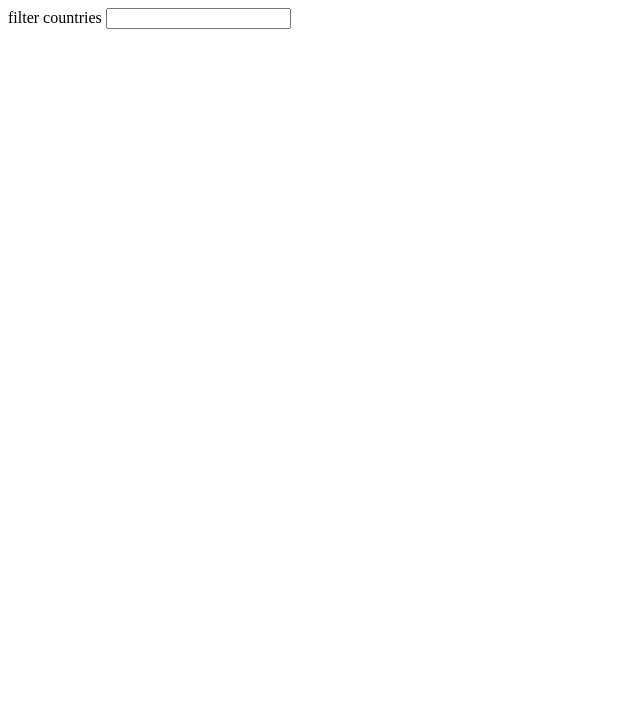
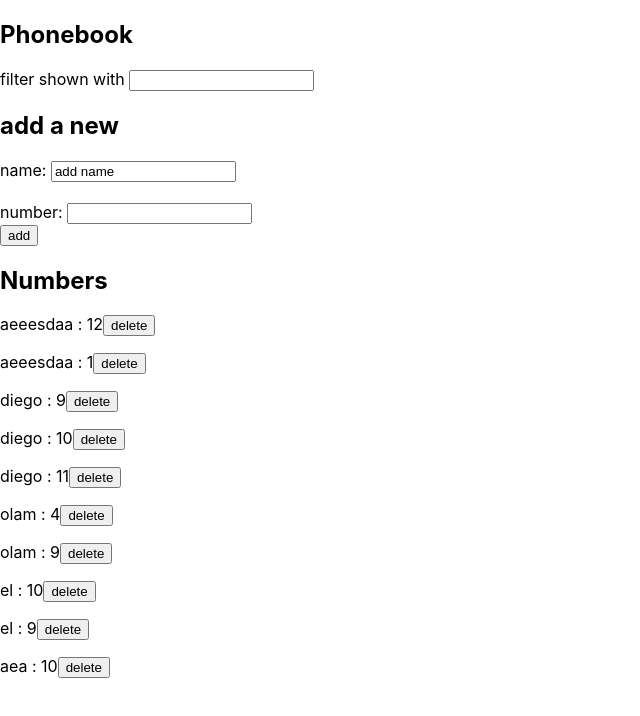
Before and after one commit to olamcastillo/part-2, a React (Create React App) app: page / in a window 1280 px wide. Shown: the top 716 px of the page, without its empty margins (0-640 px from the left). Built offline with nearby package versions, Linux system fonts and the light colour scheme; no server answers; data requests are answered from the project's data file.

Commit message:
2.15 - 2.18

```diff
--- a/db.json
+++ b/db.json
@@ -1,24 +1,54 @@
 {
-  "persons":[
+  "persons": [
     {
-      "name": "Arto Hellas",
-      "number": "040-123456",
-      "id": 1
+      "name": "aeeesdaa",
+      "id": 1,
+      "number": "12"
     },
     {
-      "name": "Ada Lovelace",
-      "number": "39-44-5323523",
-      "id": 2
+      "name": "aeeesdaa",
+      "id": 2,
+      "number": "1"
     },
     {
-      "name": "Dan Abramov",
-      "number": "12-43-234345",
-      "id": 3
+      "name": "diego",
+      "id": 3,
+      "number": "9"
     },
     {
-      "name": "Mary Poppendieck",
-      "number": "39-23-6423122",
-      "id": 4
+      "name": "diego",
+      "id": 4,
+      "number": "10"
+    },
+    {
+      "name": "diego",
+      "id": 5,
+      "number": "11"
+    },
+    {
+      "name": "olam",
+      "id": 6,
+      "number": "4"
+    },
+    {
+      "name": "olam",
+      "id": 7,
+      "number": "9"
+    },
+    {
+      "name": "el",
+      "id": 8,
+      "number": "10"
+    },
+    {
+      "name": "el",
+      "id": 9,
+      "number": "9"
+    },
+    {
+      "name": "aea",
+      "id": 10,
+      "number": "10"
     }
   ]
 }
--- a/src/App.jsx
+++ b/src/App.jsx
@@ -1,62 +1,73 @@
 import React, { useEffect, useState } from 'react';
+import PersonForm from './components/PersonForm';
+import Persons from './components/Persons';
 import Filter from './components/Filter';
-// import PersonForm from './components/PersonForm';
-// import Persons from './components/Persons';
-import Countries from './components/Countries';
-import axios from 'axios'
+import personServices from './services/personServices';
+
+// import Countries from './components/Countries';
+
+const App = () => {
+
+
+const [persons, setPersons] = useState([])
+const [ newName, setNewName ] = useState('add name')
+const [ newNumber, setNewNumber ] = useState('')
+const [ filterState, setFilterState ] = useState('')
+const [ showAll, setShowAll ] = useState(true);
+
+useEffect(() => {
+	personServices
+		.getAll()
+		.then(initialPersons => {
+			setPersons(initialPersons)
+		})
+	}, [])
+	const resetPersons = () => {
+		personServices
+		.getAll()
+		.then(initialPersons => {
+			setPersons(initialPersons)
+		})
+	}
+
+
+return (
+	<div>
+		<h2>Phonebook</h2>
+		<Filter filterState={filterState} setFilterState={setFilterState} setShowAll={setShowAll}/>
+		<PersonForm persons={persons} newName={newName} setNewName={setNewName} newNumber={newNumber} setNewNumber={setNewNumber} setPersons={setPersons}/>
+		<h2>Numbers</h2>
+		<Persons resetPersons={resetPersons} showAll={showAll} persons={persons} filterState={filterState} />
+	</div>
+	)
 
 
 
+//countries app
+// const [countries, setCountries] = useState([])
+// const [ filterState, setFilterState ] = useState('')
+// const [ showAll, setShowAll ] = useState(true)
 
-const App = () => {
+// const setFilter = (e) => {
+// 	setFilterState(e.toLowerCase())
+// }
 
-	const [countries, setCountries] = useState([])
-	const [ filterState, setFilterState ] = useState('')
-	const [ showAll, setShowAll ] = useState(true)
+// useEffect(() => {
+// 	axios
+// 		.get('https://restcountries.com/v3.1/all')
+// 		.then(response => {
+// 			setCountries(response.data)
+// 		})
+// 	}, [])
 
-	const setFilter = (e) => {
-		setFilterState(e.toLowerCase())
-	}
+// 	return(
+// 		<div>
+// 			<Filter filterState={filterState} setFilterState={setFilterState} setShowAll={setShowAll}/>
+// 			<Countries showAll={showAll} setShowAll={setShowAll} countries={countries} filterState={filterState} setFilter={setFilter} />
+// 		</div>
 
-	useEffect(() => {
-		axios
-			.get('https://restcountries.com/v3.1/all')
-			.then(response => {
-				setCountries(response.data)
-			})
-		}, [])
+// 	)
 
-		return(
-			<div>
-				<Filter filterState={filterState} setFilterState={setFilterState} setShowAll={setShowAll}/>
-				<Countries showAll={showAll} setShowAll={setShowAll} countries={countries} filterState={filterState} setFilter={setFilter} />
-			</div>
-		)
-
-	// const [persons, setPersons] = useState([])
-  // const [ newName, setNewName ] = useState('add name')
-	// const [ newNumber, setNewNumber ] = useState('')
-	// const [ filterState, setFilterState ] = useState('')
-	// const [ showAll, setShowAll ] = useState(true)
-
-	// useEffect(() => {
-	// 	axios
-	// 		.get('http://localhost:3001/persons')
-	// 		.then(response => {
-	// 			setPersons(response.data)
-	// 		})
-	// 	}, [])
-
-
-  // return (
-  //   <div>
-  //     <h2>Phonebook</h2>
-	// 		<Filter filterState={filterState} setFilterState={setFilterState} setShowAll={setShowAll}/>
-	// 		<PersonForm persons={persons} newName={newName} setNewName={setNewName} newNumber={newNumber} setNewNumber={setNewNumber} setPersons={setPersons}/>
-	// 		<h2>Numbers</h2>
-  //     <Persons showAll={showAll} persons={persons} filterState={filterState} />
-  //   </div>
-  // )
 }
 
 export default App
--- a/src/components/Filter.jsx
+++ b/src/components/Filter.jsx
@@ -4,14 +4,13 @@ const Filter = ( { filterState, setFilterState, setShowAll } ) => {
 
 	const handleFilter = (event) => {
 		setFilterState(event.target.value);
-		setShowAll(true)
-		if(filterState === '') setShowAll(false);
-
+		setShowAll(false)
+		if(filterState === '') setShowAll(true);
 
 	}
 	return (
 		<div>
-				filter countries <input type="text" value={filterState} onChange={handleFilter}/>
+				filter shown with <input type="text" value={filterState} onChange={handleFilter}/>
 		</div>
 	)
 }
@@ -19,19 +18,22 @@ const Filter = ( { filterState, setFilterState, setShowAll } ) => {
 export default Filter
 
 
+
+//filter country
 // import React from 'react'
 
 // const Filter = ( { filterState, setFilterState, setShowAll } ) => {
 
 // 	const handleFilter = (event) => {
 // 		setFilterState(event.target.value);
-// 		setShowAll(false)
-// 		if(filterState === '') setShowAll(true);
+// 		setShowAll(true)
+// 		if(filterState === '') setShowAll(false);
+
 
 // 	}
 // 	return (
 // 		<div>
-// 				filter shown with <input type="text" value={filterState} onChange={handleFilter}/>
+// 				filter countries <input type="text" value={filterState} onChange={handleFilter}/>
 // 		</div>
 // 	)
 // }
--- a/src/components/PersonForm.jsx
+++ b/src/components/PersonForm.jsx
@@ -1,21 +1,43 @@
 import React from 'react'
+import personServices from '../services/personServices';
 
 const PersonForm = ( { persons, newName, setNewName, newNumber, setNewNumber, setPersons } ) => {
 	const addPerson = (event) => {
 		event.preventDefault();
-		if(persons.map(person => person.name).includes(newName))  {
-			alert(`${newName} is already added to phonebook`)
-			setNewName('')
+
+		const arrNames = persons.map(person => person.name.toLowerCase())
+		const arrIsRepeated = arrNames.map(name => name === newName.toLowerCase().trim())
+		const isRepeated = arrIsRepeated.filter( item => item === true)
+
+		if(isRepeated[0] === true) {
+			const idRepeated = arrIsRepeated.indexOf(isRepeated[0])
+			if(window.confirm(`'${newName}' is already added to phonebook, replace the old number with a new one`)) {
+				const persondUpdated = {...persons[idRepeated], number: newNumber}
+				personServices
+					.update(idRepeated + 1, persondUpdated)
+					.then(returnedPerson => {
+						setPersons(persons.map(person => person.id != (idRepeated + 1)
+							? person
+							: returnedPerson))
+						setNewName('')
+					})
+			}
 		}else {
 			const personObject = {
 				name: newName,
 				id: persons.length + 1,
 				number: newNumber
 			}
-			setPersons(persons.concat(personObject))
-			setNewName('')
+			personServices
+			.create(personObject)
+			.then(returnedPerson => {
+				setPersons(persons.concat(returnedPerson))
+				setNewName('')
+			})
 		}
+
 	}
+
 	const handleName = (event) => {
 		setNewName(event.target.value)
 	}
--- a/src/components/Persons.jsx
+++ b/src/components/Persons.jsx
@@ -1,15 +1,25 @@
 import React from 'react'
+import personServices from '../services/personServices'
 
-const Persons = ( { showAll, persons, filterState } ) => {
+const Persons = ( { showAll, persons, filterState, resetPersons} ) => {
 	const personsToShow = showAll
 		? persons
 		: persons.filter(person => person.name.toLowerCase().includes(filterState))
+
+	const deletePerson = (person) => {
+		if(window.confirm(`Delete ${person.name} ?`)){
+			personServices
+			.deletePerson(person.id)
+			.then(response => resetPersons())
+		}
+	}
 	return (
 		<div>
       <div>
 				{personsToShow.map((person) =>
 					<p key={person.id}>
 						{person.name} : {person.number}
+						<button onClick={() => deletePerson(person)}>delete</button>
 					</p>
 				)}
 			</div>
--- a/src/index.js
+++ b/src/index.js
@@ -1,6 +1,7 @@
 import React from 'react'
 import { createRoot } from 'react-dom/client';
 import App from './App';
+import './index.css'
 
 // const notes = [
 //   {
--- /dev/null
+++ b/src/services/personServices.js
@@ -0,0 +1,24 @@
+import axios from "axios";
+const baseUrl = 'http://localhost:3001/persons'
+
+const getAll = () => {
+	const request = axios.get(baseUrl)
+	return request.then(response => response.data)
+}
+
+const create = (personObject) => {
+	const request = axios.post(baseUrl,personObject)
+	return request.then(response => response.data)
+}
+
+const update = (id, newObject) => {
+	const request = axios.put(`${baseUrl}/${id}`, newObject)
+	return request.then(response => response.data)
+}
+
+const deletePerson = (id) => {
+	const request = axios.delete(`${baseUrl}/${id}`)
+	return request.then(response => response.data)
+}
+
+export default { getAll,	create,	update, deletePerson }
```
Also changed, not shown: src/index.css (line endings or trailing spaces).
